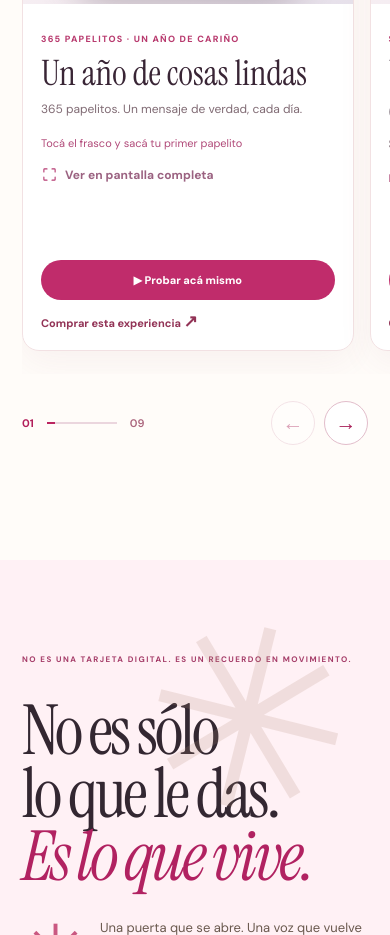
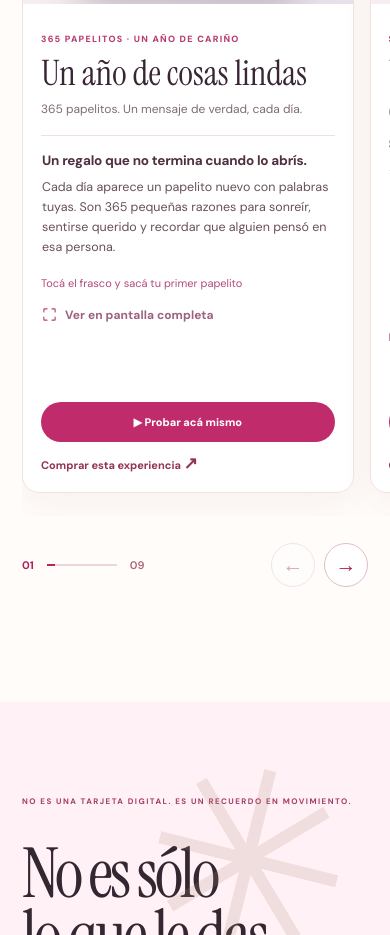
Before and after one commit to ProtectorRudo/Tehiceesto, a Next.js app: page / in a window 390 px wide. Shown: the part 2220-3155 px from the top of the page. Built offline with nearby package versions, Linux system fonts and the light colour scheme; a web font is replaced by a local one.

Commit message:
feat(home): editorial persuasive experience descriptions for every gift model
* feat(home): write distinct emotionally persuasive copy for every experience card

* style(home): premium typography and measured mobile spacing for persuasive card descriptions

```diff
--- a/app/ethos-redesign.css
+++ b/app/ethos-redesign.css
@@ -113,6 +113,32 @@ body:has(.boutique-home) .site-header .header-create:hover{background:#9e1249;co
 .ethos-card-eyebrow{font-size:9px;letter-spacing:.14em;font-weight:800;color:#b83a6e;text-transform:uppercase}
 .ethos-card-info h3{font:400 36px/1 'Instrument Serif',serif;margin:9px 0;color:#392535}
 .ethos-card-information>p{font-size:12px;color:#806b74;line-height:1.5;min-height:19px;margin:0}
+
+/* Quiet editorial storytelling under each title. The hook attracts the eye;
+   the second sentence explains why the recipient will want to keep the gift. */
+.ethos-card-info .ethos-card-pitch{
+  margin:18px 0 0;
+  padding:16px 1px 1px;
+  border-top:1px solid #efdee5;
+  color:#674f5c;
+  font-size:12.5px;
+  line-height:1.65;
+  text-wrap:pretty;
+}
+.ethos-card-pitch strong{
+  display:block;
+  color:#4f3041;
+  font-size:14px;
+  font-weight:700;
+  letter-spacing:-.015em;
+  line-height:1.42;
+  margin-bottom:7px;
+}
+.ethos-card-pitch span{display:block}
+@media(max-width:760px){
+  .ethos-card-info .ethos-card-pitch{margin-top:16px;padding-top:15px;font-size:12.5px;line-height:1.62}
+  .ethos-card-pitch strong{font-size:13.5px}
+}
 .ethos-card-gesture{font-size:11px;color:#b14a79;margin:17px 0 14px;min-height:18px}
 .ethos-card-cta{display:flex;align-items:center;gap:10px;margin-top:auto;flex-wrap:wrap}
 .ethos-card-test{background:#c02c6b;color:#fff;border:0;border-radius:100px;padding:13px 14px;font-size:11px;font-weight:800;flex:1;min-width:140px;transition:background .2s}
--- a/components/BoutiqueGallery.tsx
+++ b/components/BoutiqueGallery.tsx
@@ -115,6 +115,71 @@ const labels: Record<string, { title: string; mood: string; gesture: string }> =
   "siete-dias": { title: "Un poquito de mí, cada día", mood: "Siete sorpresas distintas. Una semana de amor.", gesture: "Probá los siete capítulos originales" },
   secreto: { title: "Te guardé un secreto", mood: "Una noticia que merece su momento.", gesture: "Seguí las pistas hasta la revelación" },
 };
+// Editorial copy describes what the recipient will feel, without promising
+// interactions that are not part of the chosen, reusable experience model.
+const giftStories: Record<string, { hook: string; promise: string }> = {
+  pareja: {
+    hook: "Su historia merece algo más que una foto juntos.",
+    promise: "Convertí sus recuerdos en un recorrido para descubrir, sentir y volver a vivir. Al final, las palabras que a veces cuesta decir encuentran su lugar.",
+  },
+  cumpleanos: {
+    hook: "Que no sea un cumpleaños más.",
+    promise: "En lugar de otro mensaje de felicitación, regalale una sorpresa que se abre paso a paso: momentos, detalles y emociones que fueron pensados solamente para esa persona.",
+  },
+  hijos: {
+    hook: "Hay recuerdos que merecen quedar para siempre.",
+    promise: "Desde las primeras fotos hasta las palabras que querés dejarle, reuní su historia en un regalo al que puedan volver hoy y dentro de muchos años.",
+  },
+  abuelos: {
+    hook: "Toda una vida de amor merece ser contada.",
+    promise: "Reuní voces, historias y recuerdos familiares para que los abuelos descubran cuánto de ellos sigue vivo en cada generación.",
+  },
+  aniversario: {
+    hook: "Volver a elegirnos también merece una celebración.",
+    promise: "Revivan el primer encuentro, las pequeñas historias y todo lo que construyeron juntos, hasta llegar a una carta escrita desde el corazón.",
+  },
+  propuesta: {
+    hook: "La gran pregunta merece un momento único.",
+    promise: "Cada pista y recuerdo prepara el camino hacia esas palabras que van a cambiar su historia. Una sorpresa hecha para vivirla de principio a fin.",
+  },
+  mama: {
+    hook: "Hay gracias que no entran en un mensaje.",
+    promise: "Hacé que mamá descubra cuánto significaron sus gestos de todos los días. Tus recuerdos, tus fotos y tu voz pueden convertirse en un abrazo que vuelva a sentir.",
+  },
+  papa: {
+    hook: "Que sepa cuánto de él vive en vos.",
+    promise: "Transformá sus enseñanzas, sus gestos y esos recuerdos que los unen en palabras que quizá nunca le dijiste, pero que merece escuchar.",
+  },
+  amistad: {
+    hook: "Nadie más entendería esos códigos. Y eso lo hace especial.",
+    promise: "Anécdotas, secretos y esas decisiones que todavía dan risa se convierten en un recorrido que empieza jugando y termina celebrando una amistad irrepetible.",
+  },
+  "sticker-bomb-amistad": {
+    hook: "Primero se van a reír. Después, quizá necesiten un abrazo.",
+    promise: "Stickers, fotos, audios y chistes que solo ustedes entienden se unen en una sorpresa que guarda lo mejor para el final: una carta de verdad.",
+  },
+  "club-amigos": {
+    hook: "Su amistad tiene demasiadas historias para un solo mensaje.",
+    promise: "Un club secreto lleno de bromas, sorpresas y recuerdos para revivir juntos lo que hace única a su banda.",
+  },
+  secreto: {
+    hook: "Algunas noticias merecen una revelación inolvidable.",
+    promise: "En vez de contarla de golpe, dejá que cada pista aumente la emoción hasta llegar al momento que esa persona jamás esperó.",
+  },
+  frasco365: {
+    hook: "Un regalo que no termina cuando lo abrís.",
+    promise: "Cada día aparece un papelito nuevo con palabras tuyas. Son 365 pequeñas razones para sonreír, sentirse querido y recordar que alguien pensó en esa persona.",
+  },
+  "siete-dias": {
+    hook: "Siete días. Siete momentos para volver a emocionarse.",
+    promise: "En lugar de una sola sorpresa, regalale una semana de pequeños descubrimientos, hasta llegar al último capítulo y una carta escrita para esa persona.",
+  },
+  "dragon-ball-pareja": {
+    hook: "Una historia de amor digna de su propia saga.",
+    promise: "Convertí sus recuerdos en una aventura anime con esferas, escenas y mensajes personalizados. Esta vez, los protagonistas de la historia son ustedes dos.",
+  },
+};
+
 const favorites = ["club-amigos","frasco365","siete-dias", "pareja", "mama", "cumpleanos", "amistad", "papa"];
 export default function BoutiqueGallery({ experiences }: Props) {
   const trackRef = useRef<HTMLDivElement>(null);
@@ -202,6 +267,10 @@ export default function BoutiqueGallery({ experiences }: Props) {
               </div>
               <div className="ethos-card-info">
                 <div className="ethos-card-information"><span className="ethos-card-eyebrow">{experience.eyebrow}</span>{isActive&&<span className="ethos-inline-live"><i/> DEMO EN VIVO</span>}<h3>{demo.title}</h3><p>{demo.mood}</p></div>
+                <p className="ethos-card-pitch">
+                  <strong>{(giftStories[experience.slug] || {hook:experience.short}).hook}</strong>
+                  <span>{giftStories[experience.slug]?.promise || experience.description}</span>
+                </p>
                 <p className="ethos-card-gesture">{demo.gesture}</p>
                 <button type="button" className="demo-expand-trigger" onClick={()=>openFullscreen(experience.slug,demo.title)} aria-label={"Ver "+demo.title+" en pantalla completa"}>
                   <svg viewBox="0 0 24 24" width="15" height="15" fill="none" stroke="currentColor" strokeWidth="1.8" strokeLinecap="round" strokeLinejoin="round" aria-hidden="true"><path d="M8 3H4a1 1 0 0 0-1 1v4M16 3h4a1 1 0 0 1 1 1v4M8 21H4a1 1 0 0 1-1-1v-4M16 21h4a1 1 0 0 0 1-1v-4"/></svg>
```
